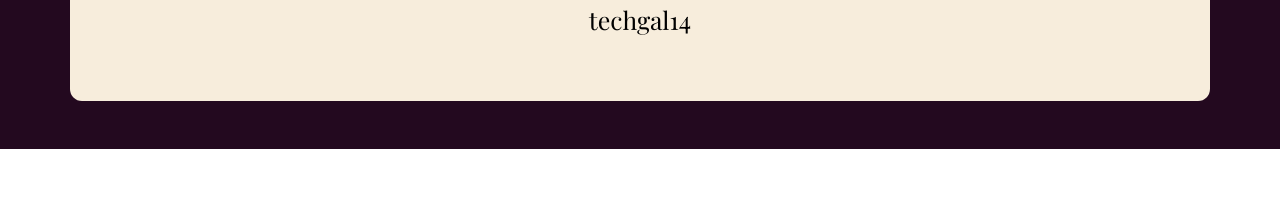
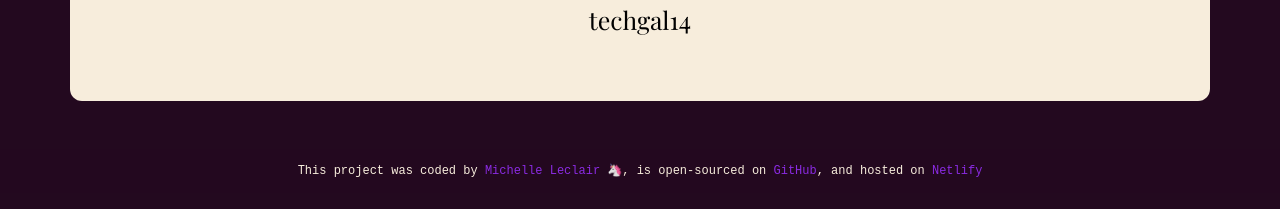
Before and after one commit to techgal14/scrw4-portfolio, a plain HTML site: page contact.html in a window 1280 px wide. Shown: the part 960-1169 px from the top of the page. Before the commit the page ends 1109 px from the top, so only its background shows below. Drawn offline with nearby package versions, Linux system fonts and the light colour scheme; a web font is replaced by a local one.

Commit message:
Update contact.html

```diff
--- a/contact.html
+++ b/contact.html
@@ -59,5 +59,6 @@
         <p><a href="https://www.github.com/techgal14" target="_blank" title="Michelle's GitHub account">techgal14</a></p>
         </div>
     </div>
+    <p class="coder text-center p-2 mt-5">This project was coded by <a href="https://www.github.com/techgal14">Michelle Leclair</a> 🦄, is open-sourced on <a href="//github.com/techgal14/scrw4-portfolio">GitHub</a>, and hosted on <a href="https://scrw4-portfolio.netlify.app/">Netlify</a></p>
 </body>
 </html>
```
